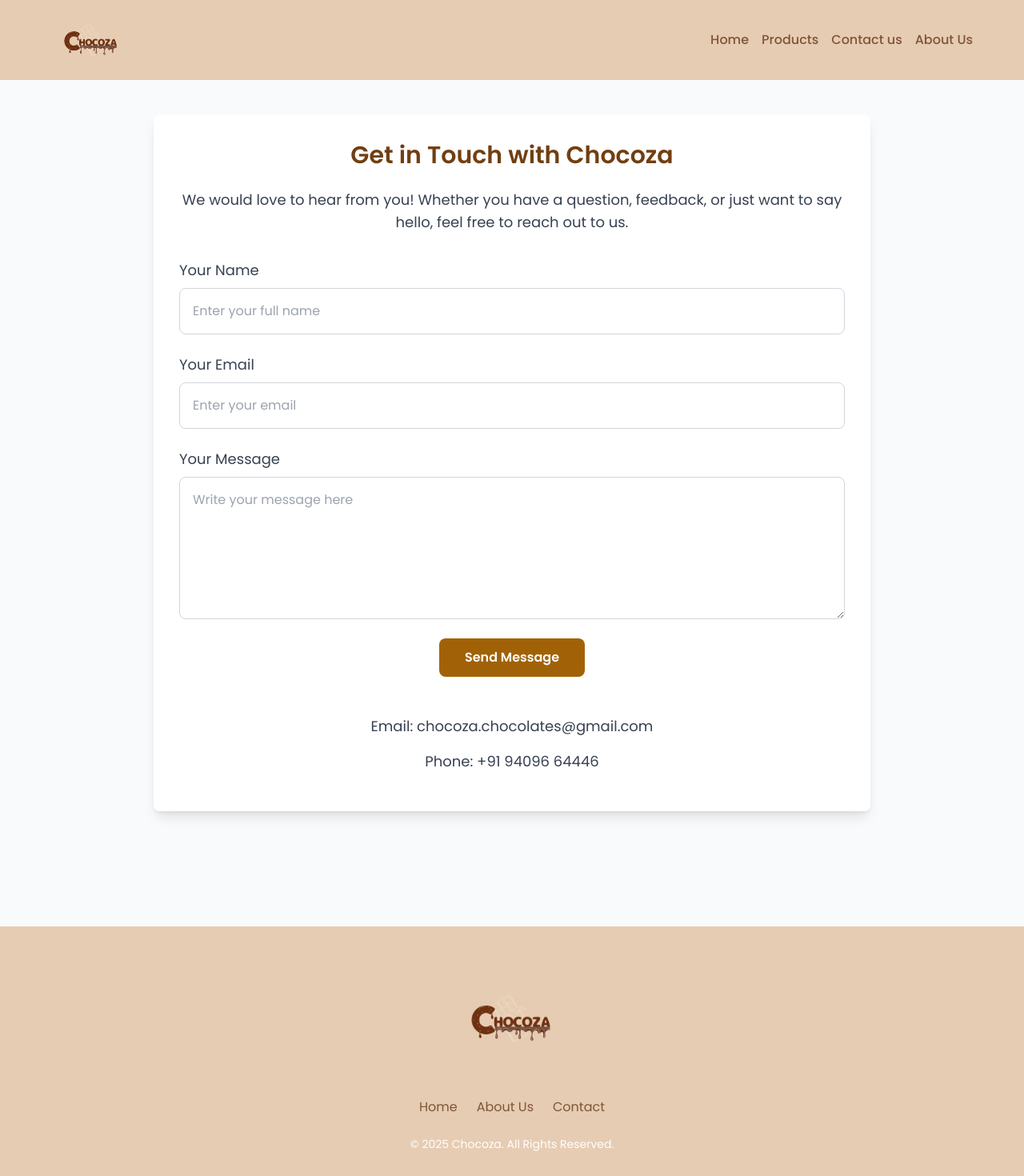
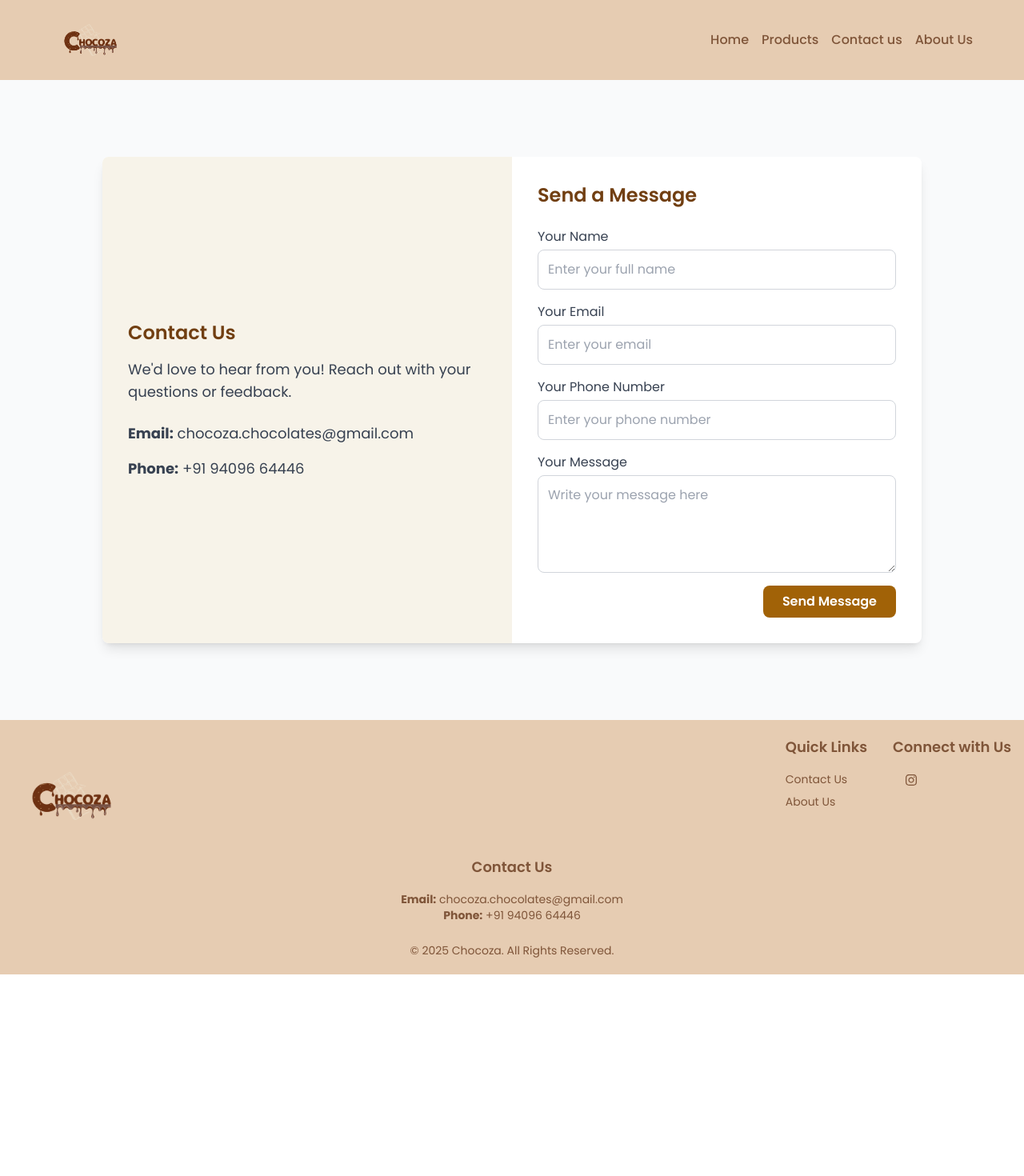
Before and after one commit to viren7801/Chocoza, a Next.js app: page /contact in a window 1280 px wide. Shown: the top 1470 px of the page at 80% size. After the commit the page ends 1218 px from the top, so only its background shows below. Built offline with nearby package versions, Linux system fonts and the light colour scheme.

Commit message:
fixed footer

```diff
--- a/package.json
+++ b/package.json
@@ -9,6 +9,11 @@
     "lint": "next lint"
   },
   "dependencies": {
+    "@fortawesome/fontawesome-free": "^6.7.2",
+    "@fortawesome/free-brands-svg-icons": "^6.7.2",
+    "@fortawesome/free-regular-svg-icons": "^6.7.2",
+    "@fortawesome/free-solid-svg-icons": "^6.7.2",
+    "@fortawesome/react-fontawesome": "^0.2.2",
     "next": "^15.1.5",
     "react": "^19.0.0",
     "react-dom": "^19.0.0",
--- a/src/app/contact/page.jsx
+++ b/src/app/contact/page.jsx
@@ -6,6 +6,7 @@ export default function Contact() {
   const [formData, setFormData] = useState({
     name: "",
     email: "",
+    phone: "",
     message: "",
   });
 
@@ -36,7 +37,7 @@ export default function Contact() {
 
       if (res.ok) {
         setResponseMessage("Your message has been sent successfully!");
-        setFormData({ name: "", email: "", message: "" });
+        setFormData({ name: "", email: "", phone: "", message: "" });
       } else {
         setResponseMessage("Something went wrong. Please try again.");
       }
@@ -48,21 +49,34 @@ export default function Contact() {
   };
 
   return (
-    <div className="min-h-screen bg-gray-50 py-36 px-10 ">
-      <div className="max-w-4xl mx-auto bg-white p-8 rounded-lg shadow-lg">
-        <h1 className="text-3xl font-semibold text-center text-[#713f12] mb-6">
-          Get in Touch with Chocoza
-        </h1>
-        <p className="text-center text-lg text-gray-700 mb-8">
-          We would love to hear from you! Whether you have a question, feedback,
-          or just want to say hello, feel free to reach out to us.
+    <div className="min-h-screen flex items-center justify-center bg-gray-50 px-4 py-10 ">
+      <div className="flex flex-col md:flex-row bg-white max-w-5xl w-full rounded-lg shadow-lg">
+        {/* Left Side: Contact Information */}
+        <div className="md:w-1/2 p-8 bg-[#f7f3e9] rounded-l-lg flex flex-col justify-center">
+          <h2 className="text-2xl font-semibold text-[#713f12] mb-4">
+            Contact Us
+          </h2>
+          <p className="text-gray-700 text-lg mb-6">
+            We'd love to hear from you! Reach out with your questions or
+            feedback.
           </p>
+          <p className="text-lg text-gray-700 mb-4">
+            <strong>Email:</strong> chocoza.chocolates@gmail.com
+          </p>
+          <p className="text-lg text-gray-700">
+            <strong>Phone:</strong> +91 94096 64446
+          </p>
+        </div>
 
-        {/* Form */}
-        <form onSubmit={handleSubmit} className="space-y-6">
+        {/* Right Side: Form */}
+        <div className="md:w-1/2 p-8">
+          <h2 className="text-2xl font-semibold text-[#713f12] mb-6">
+            Send a Message
+          </h2>
+          <form onSubmit={handleSubmit} className="space-y-4">
             {/* Name Field */}
             <div className="flex flex-col">
-            <label htmlFor="name" className="text-lg text-gray-700 mb-2">
+              <label htmlFor="name" className="text-md text-gray-700 mb-1">
                 Your Name
               </label>
               <input
@@ -71,7 +85,7 @@ export default function Contact() {
                 name="name"
                 value={formData.name}
                 onChange={handleChange}
-              className="p-4 border border-gray-300 rounded-lg focus:outline-none focus:ring-2 focus:ring-[#a16207]"
+                className="p-3 border border-gray-300 rounded-lg focus:outline-none focus:ring-2 focus:ring-[#a16207]"
                 placeholder="Enter your full name"
                 required
               />
@@ -79,7 +93,7 @@ export default function Contact() {
 
             {/* Email Field */}
             <div className="flex flex-col">
-            <label htmlFor="email" className="text-lg text-gray-700 mb-2">
+              <label htmlFor="email" className="text-md text-gray-700 mb-1">
                 Your Email
               </label>
               <input
@@ -88,15 +102,32 @@ export default function Contact() {
                 name="email"
                 value={formData.email}
                 onChange={handleChange}
-              className="p-4 border border-gray-300 rounded-lg focus:outline-none focus:ring-2 focus:ring-[#a16207]"
+                className="p-3 border border-gray-300 rounded-lg focus:outline-none focus:ring-2 focus:ring-[#a16207]"
                 placeholder="Enter your email"
+                required
+              />
+            </div>
+
+            {/* Phone Field */}
+            <div className="flex flex-col">
+              <label htmlFor="phone" className="text-md text-gray-700 mb-1">
+                Your Phone Number
+              </label>
+              <input
+                type="tel"
+                id="phone"
+                name="phone"
+                value={formData.phone}
+                onChange={handleChange}
+                className="p-3 border border-gray-300 rounded-lg focus:outline-none focus:ring-2 focus:ring-[#a16207]"
+                placeholder="Enter your phone number"
                 required
               />
             </div>
 
             {/* Message Field */}
             <div className="flex flex-col">
-            <label htmlFor="message" className="text-lg text-gray-700 mb-2">
+              <label htmlFor="message" className="text-md text-gray-700 mb-1">
                 Your Message
               </label>
               <textarea
@@ -104,18 +135,18 @@ export default function Contact() {
                 name="message"
                 value={formData.message}
                 onChange={handleChange}
-              className="p-4 border border-gray-300 rounded-lg focus:outline-none focus:ring-2 focus:ring-[#a16207]"
+                className="p-3 border border-gray-300 rounded-lg focus:outline-none focus:ring-2 focus:ring-[#a16207]"
                 placeholder="Write your message here"
-              rows="6"
+                rows="4"
                 required
               />
             </div>
 
             {/* Submit Button */}
-          <div className="flex justify-center">
+            <div className="flex justify-end">
               <button
                 type="submit"
-              className="px-8 py-3 bg-[#a16207] text-white font-semibold rounded-lg hover:bg-[#713f12] transition duration-200"
+                className="px-6 py-2 bg-[#a16207] text-white font-semibold rounded-lg hover:bg-[#713f12] transition duration-200"
                 disabled={isSubmitting}
               >
                 {isSubmitting ? "Sending..." : "Send Message"}
@@ -135,12 +166,6 @@ export default function Contact() {
               {responseMessage}
             </div>
           )}
-
-        <div className="mt-12 text-center">
-          <p className="text-lg text-gray-700 mb-4">
-            Email: chocoza.chocolates@gmail.com
-          </p>
-          <p className="text-lg text-gray-700 mb-4">Phone: +91 94096 64446</p>
         </div>
       </div>
     </div>
--- a/src/components/FirstConatiner.jsx
+++ b/src/components/FirstConatiner.jsx
@@ -19,7 +19,7 @@ import { Autoplay, Pagination, Navigation } from "swiper/modules";
 // calc(100vh - 100px)
 export default function FirstContainer() {
   return (
-    <div className="h-[calc(100vh-100px)] bg-gray-200">
+    <div className="h-[calc(100vh-200px)] bg-gray-200">
       <Swiper
         spaceBetween={30}
         centeredSlides={true}
--- a/src/components/Footer.jsx
+++ b/src/components/Footer.jsx
@@ -1,35 +1,102 @@
 import Image from "next/image";
 import logo from "../images/logo.png";
+import Link from "next/link";
+import { FontAwesomeIcon } from "@fortawesome/react-fontawesome";
+import { faInstagram } from "@fortawesome/free-brands-svg-icons";
 
 export default function Footer() {
   return (
-    <footer className="bg-[#e6ccb2] text-white py-10">
-      <div className="flex flex-col items-center">
-        <div className="mb-6">
-          <Image src={logo} alt="Logo" width={150} height={50} />
+    <footer className="bg-[#e6ccb2] text-[#7f5539] py-5">
+      <div className="container mx-auto px-4 grid grid-cols-1 md:grid-cols-3 gap-8">
+        {/* Column 1: Logo (Left side) */}
+        <div className="flex flex-col items-start mb-6 md:mb-0 md:col-span-1">
+          <Image src={logo} alt="Chocoza Logo" width={150} height={50} />
         </div>
-        <div className="flex space-x-6 mb-6">
+
+        {/* Columns 2 and 3 (Quick Links & Connect with Us) moved to the right */}
+        <div className="flex flex-col md:flex-row justify-end space-x-8 md:col-span-2">
+          {/* Column 2: Quick Links */}
+          <div className="flex flex-col items-start space-y-4">
+            <h3 className="text-lg font-semibold">Quick Links</h3>
+            <div className="flex flex-col space-y-2">
+              <Link
+                href="/contact"
+                className="text-[#7f5539] hover:text-[#5d3f2f] transition-colors text-sm "
+                aria-label="Contact Us"
+              >
+                Contact Us
+              </Link>
+              <Link
+                href="/about"
+                className="text-[#7f5539] hover:text-[#5d3f2f] transition-colors text-sm "
+                aria-label="About Us"
+              >
+                About Us
+              </Link>
+            </div>
+          </div>
+
+          {/* Column 3: Connect with Us */}
+          <div className="flex flex-col items-start space-y-4">
+            <h3 className="text-lg font-semibold">Connect with Us</h3>
+            <div className="flex space-x-4 mb-6">
               <a
-            href="#"
-            className="text-[#7f5539] hover:text-[#5d3f2f] transition-colors"
+                href="https://facebook.com"
+                target="_blank"
+                rel="noopener noreferrer"
+                className="text-[#7f5539] hover:text-[#5d3f2f] "
+                aria-label="Facebook"
               >
-            Home
+                <i className="fab fa-facebook"></i>{" "}
+                {/* Assuming FontAwesome is set up */}
               </a>
               <a
-            href="#"
-            className="text-[#7f5539] hover:text-[#5d3f2f] transition-colors"
+                href="https://instagram.com"
+                target="_blank"
+                rel="noopener noreferrer"
+                className="text-[#7f5539] hover:text-[#5d3f2f] "
+                aria-label="Instagram"
               >
-            About Us
+                <FontAwesomeIcon icon={faInstagram} />
               </a>
               <a
-            href="#"
-            className="text-[#7f5539] hover:text-[#5d3f2f] transition-colors"
+                href="mailto:chocoza.chocolates@gmail.com"
+                className="text-[#7f5539] hover:text-[#5d3f2f] "
+                aria-label="Email"
               >
-            Contact
+                <i className="fas fa-envelope"></i>{" "}
+                {/* Assuming FontAwesome is set up */}
               </a>
             </div>
           </div>
-      <div className="text-center text-sm">
+        </div>
+      </div>
+
+      {/* Contact Information Section moved above Copyright */}
+      <div className="mt-8 md:mt-0 text-center text-sm text-[#7f5539] ">
+        <h3 className="text-lg font-semibold mb-4">Contact Us</h3>
+        <p>
+          <strong>Email:</strong>{" "}
+          <a
+            href="mailto:chocoza.chocolates@gmail.com"
+            className="hover:text-[#5d3f2f] transition-colors "
+          >
+            chocoza.chocolates@gmail.com
+          </a>
+        </p>
+        <p>
+          <strong>Phone:</strong>{" "}
+          <a
+            href="tel:+919409664446"
+            className="hover:text-[#5d3f2f] transition-colors "
+          >
+            +91 94096 64446
+          </a>
+        </p>
+      </div>
+
+      {/* Bottom Section: Copyright */}
+      <div className="mt-6 text-center text-sm text-[#7f5539] ">
         <p>&copy; {new Date().getFullYear()} Chocoza. All Rights Reserved.</p>
       </div>
     </footer>
--- a/src/components/Navbar.jsx
+++ b/src/components/Navbar.jsx
@@ -5,7 +5,7 @@ import { navlinks } from "@/utils/textUtils";
 
 export default function Navbar() {
   return (
-    <div className="bg-[#e6ccb2] fixed top-0 left-0 w-full z-50">
+    <div className="bg-[#e6ccb2] sticky top-0 left-0 w-full z-50">
       <div className="flex items-center justify-between w-[90%] m-auto">
         <div className="justify-center flex">
           <Link href="/" aria-label="Go to homepage">
--- a/src/components/SecondContainer.jsx
+++ b/src/components/SecondContainer.jsx
@@ -7,14 +7,14 @@ export default function SecondContainer() {
   return (
     <>
       <div>
-        <h1 className="text-8xl text-center mb-10 animate-pulse text-[#774936]">
+        <h1 className="text-8xl text-center my-10 animate-pulse text-[#774936]">
           Taste The Magic!
         </h1>
       </div>
 
-      <div className="flex justify-center items-center space-x-10 mx-20">
+      <div className="flex justify-center items-center space-x-10 mx-20 my-10">
         <div className="w-1/2">
-          <div>
+          <div className="mb-10">
             <h1 className="text-[#713f12] text-2xl">CRAFTED TO PERFECTION</h1>
             <h2 className="text-[#a16207]">
               Every Chocoza creation is a masterpiece, blending premium
@@ -43,7 +43,7 @@ export default function SecondContainer() {
         </div>
 
         <div className="w-1/2">
-          <div>
+          <div className="mb-10">
             <h1 className="text-[#713f12] text-2xl">
               FLAVORS THAT TELL A STORY
             </h1>
```
Also changed, not shown: 1 other file (tests, documents, lock files or other folders). Lines whose indentation alone changed are shown as unchanged.
